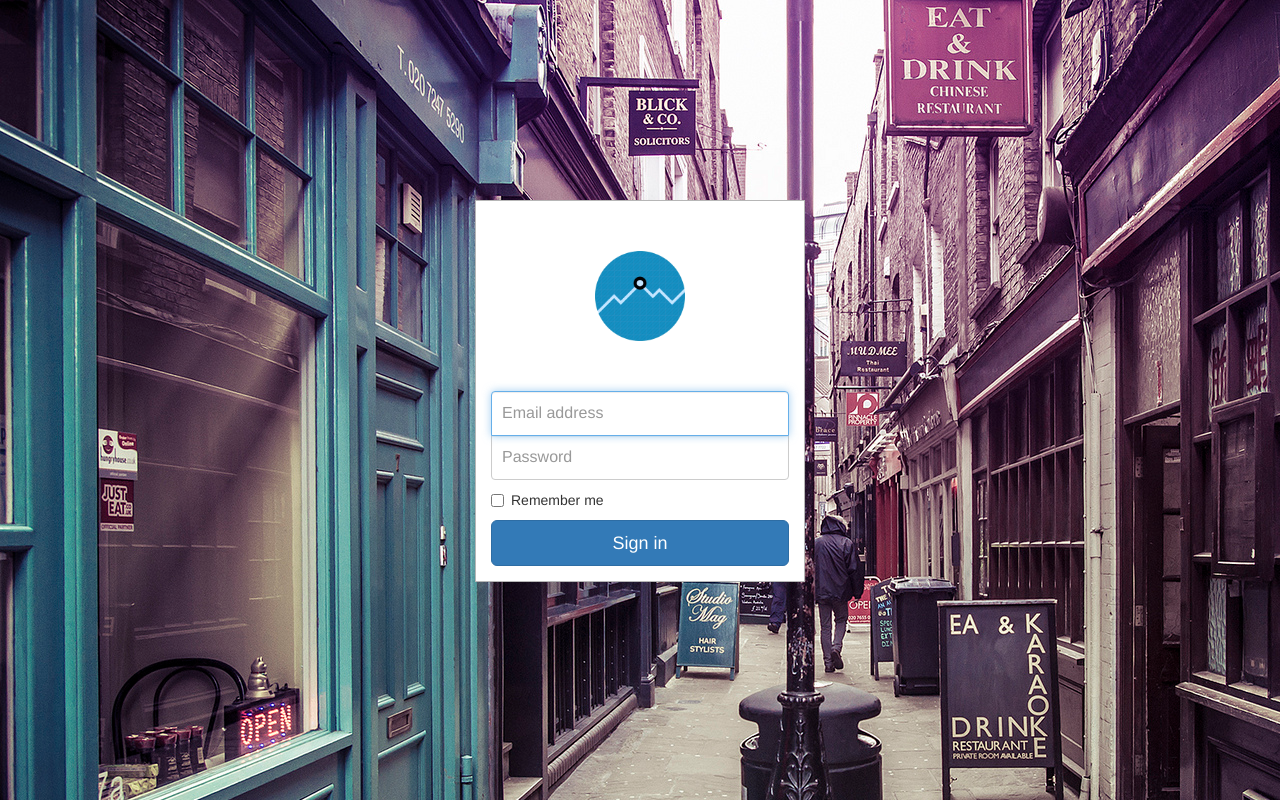
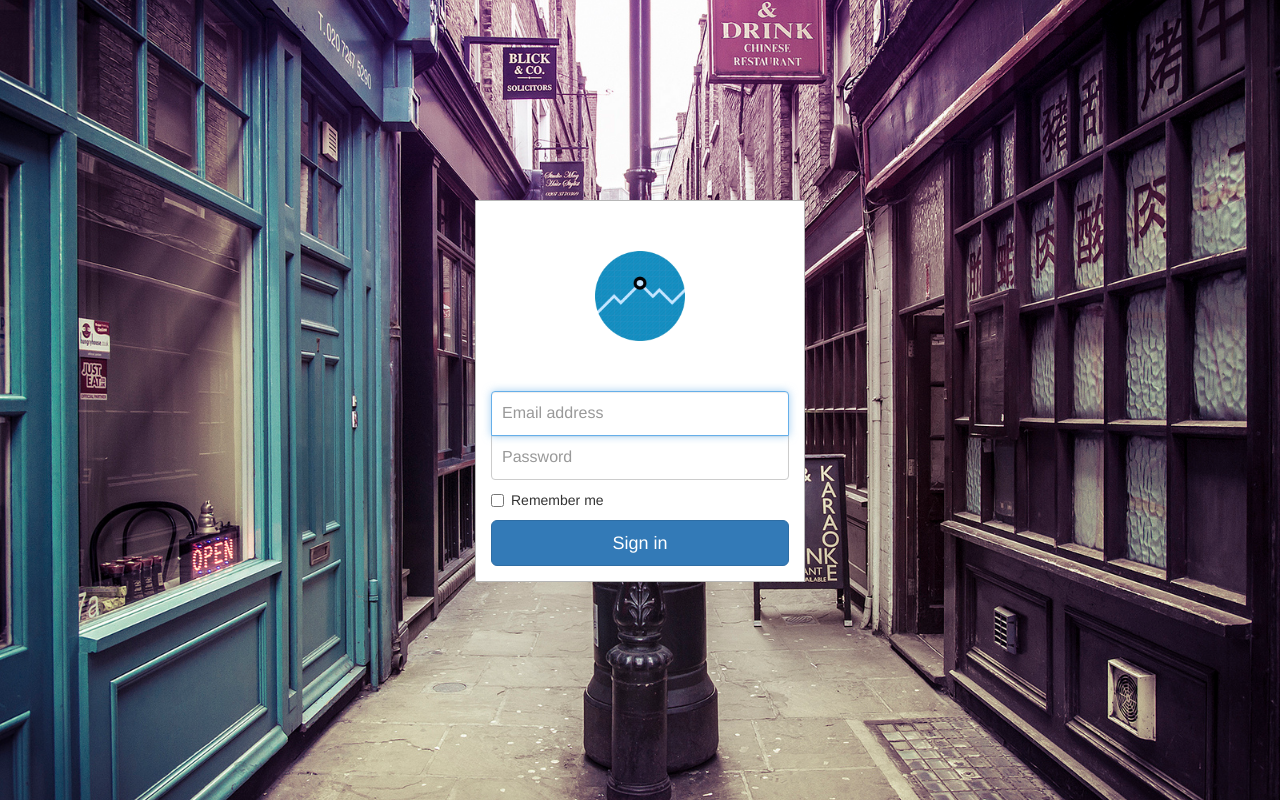
Before and after one commit to peterbergman/tracker, a Django app: template tracker/templates/login.html in a window 1280 px wide. Run offline with Django 3.2, Linux system fonts and the light colour scheme; the template is opened without the code that fills it, so the values that code supplies are empty; some libraries are stand-ins or nearby versions.

Commit message:
Testing a new way to handle login page background...

```diff
--- a/tracker/front/static/css/app.css
+++ b/tracker/front/static/css/app.css
@@ -5,6 +5,11 @@
 /* Move down content because we have a fixed navbar that is 50px tall */
 body {
   padding-top: 50px;
+  background: url(/static/img/login-bg.jpg) no-repeat center center fixed;
+  -webkit-background-size: cover;
+  -moz-background-size: cover;
+  -o-background-size: cover;
+  background-size: cover;
 }
 
 
--- a/tracker/templates/login.html
+++ b/tracker/templates/login.html
@@ -25,7 +25,7 @@
   <![endif]-->
 </head>
 
-<body background={% static "img/login-bg.jpg" %}>
+<body>
 
   <div class="container padded-container">
 
```
